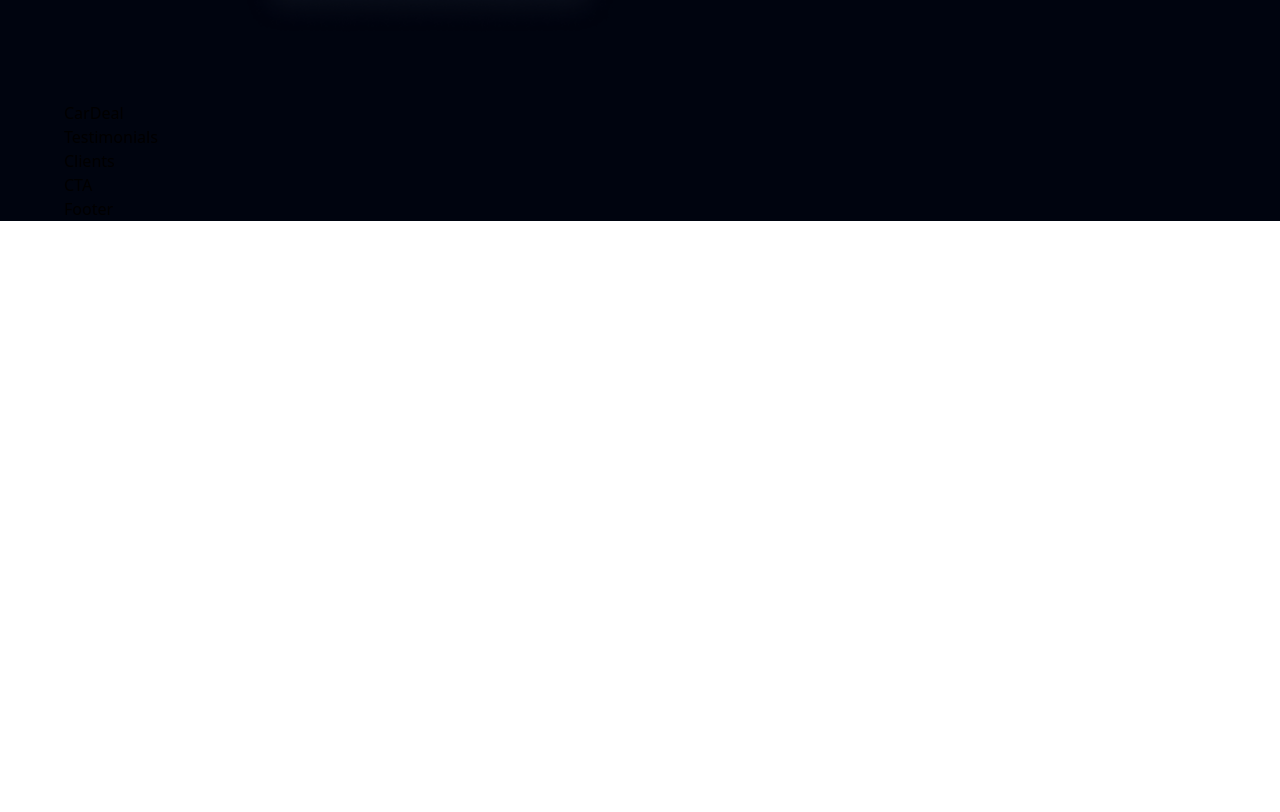
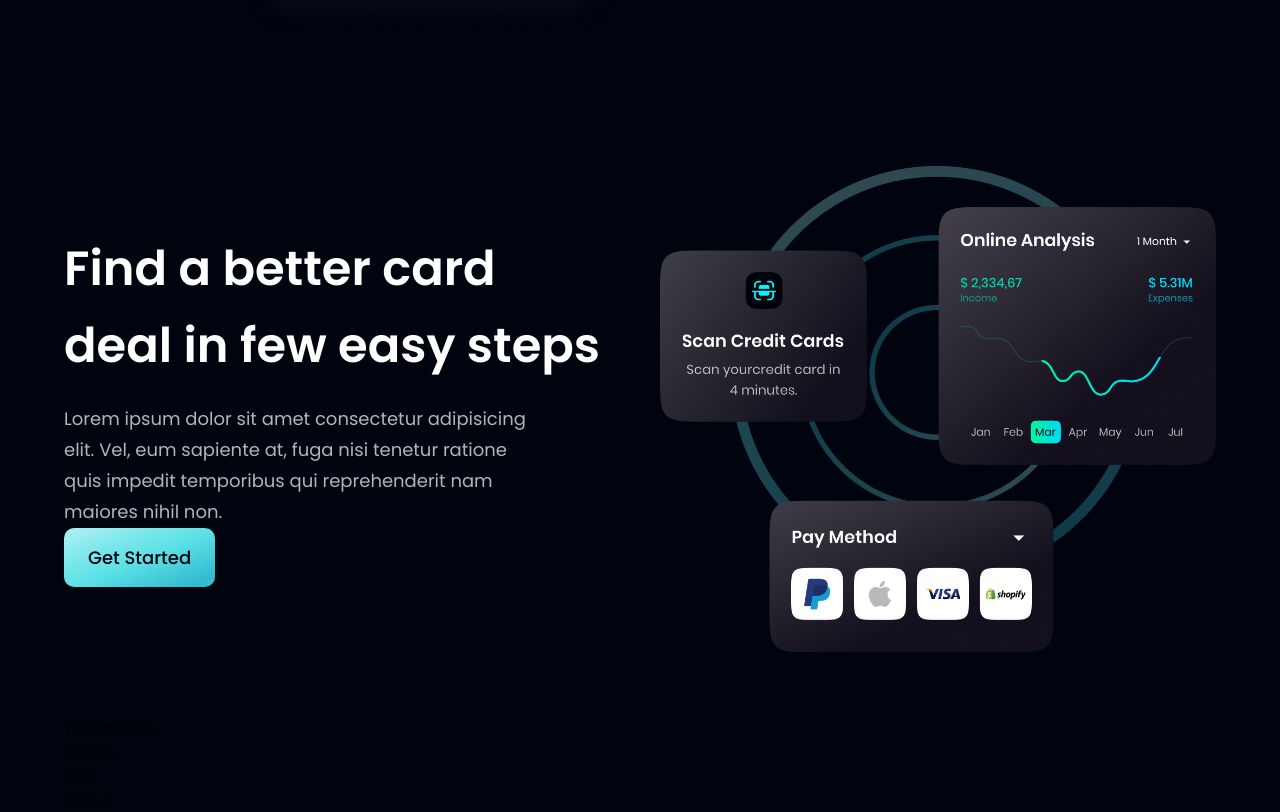
Before and after one commit to bobbyDeepak1415/Bank-application, a React (Vite) app: page / in a window 1280 px wide. Shown: the part 2190-3002 px from the top of the page. Before the commit the page ends 2411 px from the top, so only its background shows below. Built offline with nearby package versions, Linux system fonts and the light colour scheme.

Commit message:
card deal section done

```diff
--- a/src/components/Button.jsx
+++ b/src/components/Button.jsx
@@ -5,7 +5,7 @@
   return (
     <button
       type="button"
-      className={`py-4 px-6 bg-blue-gradient font-poppins font-medium text-[18px] text-primary outline-none ${styles}`}
+      className={`py-4 px-6 bg-blue-gradient font-poppins font-medium text-[18px] text-primary outline-none ${styles} rounded-[10px]`}
     >
       Get Started
     </button>
--- a/src/components/CardDeal.jsx
+++ b/src/components/CardDeal.jsx
@@ -1,9 +1,28 @@
-import React from 'react'
+import { card } from "../assets";
+import styles, { layout } from "../style";
+import Button from "./Button";
 
 const CarDeal = () => {
   return (
-    <div>CarDeal</div>
-  )
-}
+    <section className={layout.section}>
+      <div className={layout.sectionInfo}>
+        <h2 className={styles.heading2}>
+          Find a better card
+          <br className="sm:block hidden" />
+          deal in few easy steps
+        </h2>
+        <p className={`${styles.paragraph} max-w-[470px] mt-5`}>
+          Lorem ipsum dolor sit amet consectetur adipisicing elit. Vel, eum
+          sapiente at, fuga nisi tenetur ratione quis impedit temporibus qui
+          reprehenderit nam maiores nihil non.
+        </p>
+        <Button styles="mt-10" />
+      </div>
+      <div className={layout.sectionImg}>
+        <img src={card} alt="card" className="w-[100%] h-[100%]" />
+      </div>
+    </section>
+  );
+};
 
-export default CarDeal
+export default CarDeal;
```
